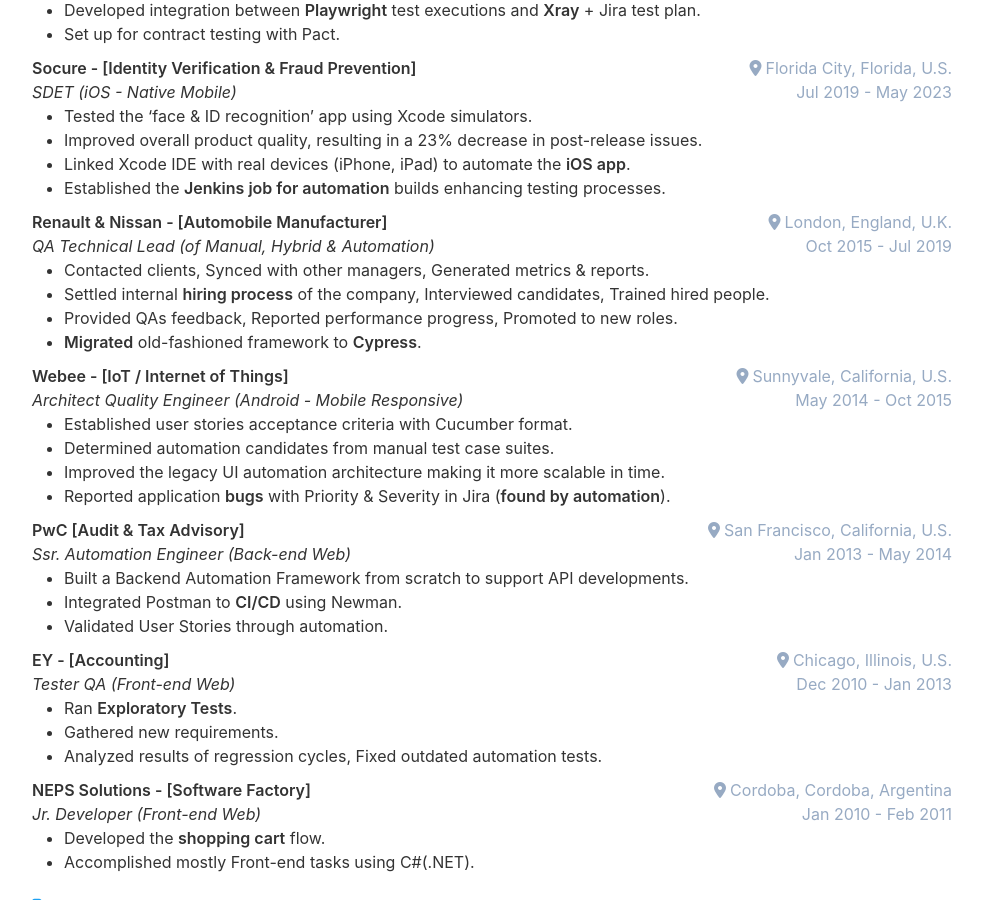
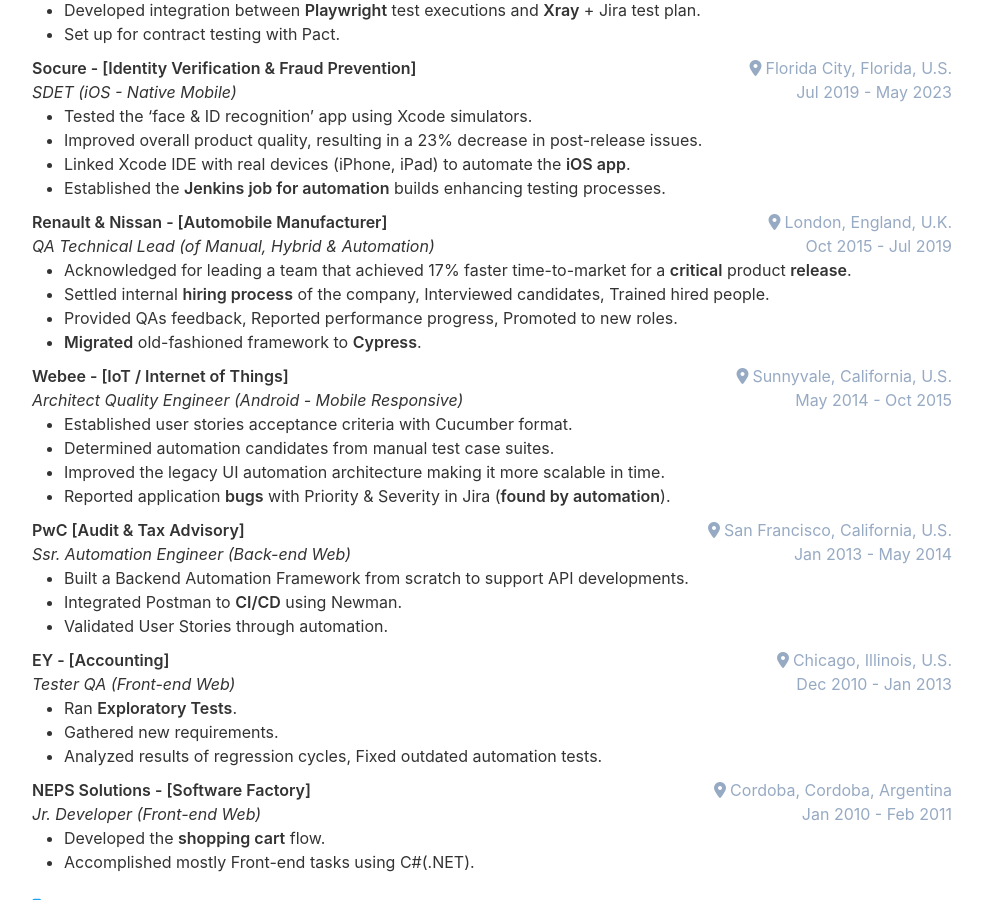
Before and after one commit to cvera08/full-resume, a Jekyll site: the page built from index.html, in a window 1280 px wide and 900 px high, scrolled down 2233 px. Shown: the whole window, without its empty margins (148-1130 px from the left). Built offline with Jekyll 4.4.1, drawn with Linux system fonts in a browser that asks for light colours.

Commit message:
chore(nissan): acknowledged

```diff
--- a/_data/data.yml
+++ b/_data/data.yml
@@ -157,7 +157,7 @@ experience:
       role: QA Technical Lead (of Manual, Hybrid & Automation)
       location: London, England, U.K.
       description: |
-        - Contacted clients, Synced with other managers, Generated metrics & reports.
+        - Acknowledged for leading a team that achieved 17% faster time-to-market for a **critical** product **release**.
         - Settled internal **hiring process** of the company, Interviewed candidates, Trained hired people.
         - Provided QAs feedback, Reported performance progress, Promoted to new roles.
         - **Migrated** old-fashioned framework to **Cypress**.
```
